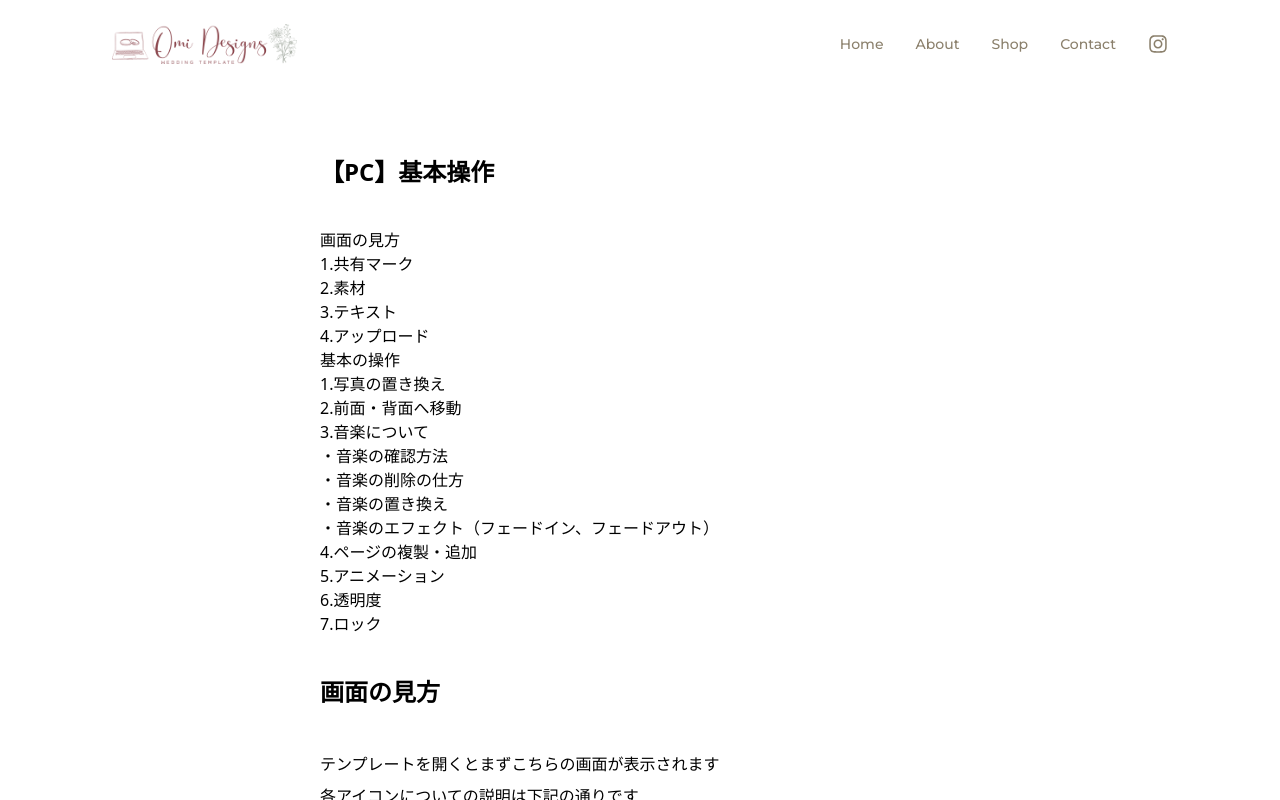
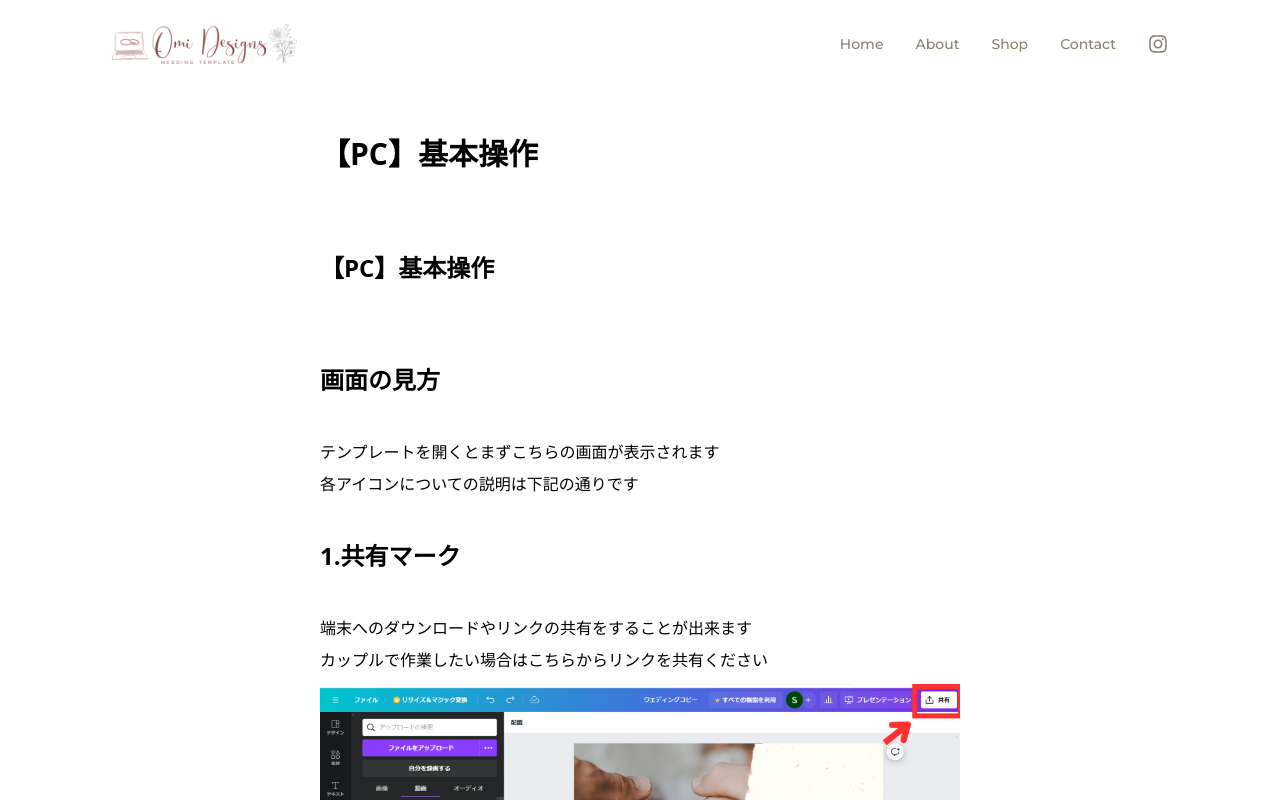
Before and after one commit to garrettomi/omidesigns-instructions, a React (Vite) app: page /PC in a window 1280 px wide. Shown: the top 800 px of the page. Built offline with nearby package versions, Linux system fonts and the light colour scheme; a web font is replaced by a local one.

Commit message:
Fix: Adjust page margins and indentation for sub categories on HashLinkList

```diff
--- a/src/components/common/HashLinkList.jsx
+++ b/src/components/common/HashLinkList.jsx
@@ -4,7 +4,7 @@
     return (
         <ul>
             {items.map((item, index) => (
-                <HashLinkListItem key={index} text={item} />
+                <HashLinkListItem key={index} text={item.text} indent={item.indent} />
             ))}
         </ul>
     );
--- a/src/components/common/HashLinkListItem.jsx
+++ b/src/components/common/HashLinkListItem.jsx
@@ -1,10 +1,22 @@
 import { HashLink } from 'react-router-hash-link';
 
-const HashLinkListItem = ({ text }) => {
+const HashLinkListItem = ({ text, indent }) => {
     return (
-        <li>
-            <HashLink to={`#${text}`}>{text}</HashLink>
-        </li>
+        <>
+            {indent ?
+                <li className="indent-5 font-bold hover:underline">
+                    <HashLink to={`#${text}`}>
+                        {text}
+                    </HashLink>
+                </li>
+                :
+                <li className="font-bold hover:underline">
+                    <HashLink to={`#${text}`}>
+                        {text}
+                    </HashLink>
+                </li>
+            }
+        </>
     );
 };
 
--- a/src/components/common/Title.jsx
+++ b/src/components/common/Title.jsx
@@ -1,7 +1,8 @@
-export default function Title({text}) {
+export default function Title({ text }) {
+    console.log(text);
     return (
         <div className="py-10">
-            <h2 className="text-xl sm:text-2xl md:text-3xl font-bold">{text}</h2>
+            <h1 className="text-xl sm:text-2xl md:text-3xl font-bold">{text}</h1>
         </div>
     );
 };
--- a/src/index.css
+++ b/src/index.css
@@ -14,7 +14,7 @@
 }
 
 section.page-gutters {
-    @apply px-6 sm:px-12 md:px-20 lg:px-32 xl:px-80;
+    @apply px-6 mt-24 sm:px-12 md:px-20 lg:px-32 xl:px-80;
 }
 
 section.page-format p {
--- a/src/pages/Hajimeni.jsx
+++ b/src/pages/Hajimeni.jsx
@@ -15,16 +15,24 @@
 
 export default function Hajimeni() {
     const items = [
-        "はじめに",
-        "Canvaについて",
-        "テンプレートへのアクセス",
+        {
+            text: "はじめに",
+        },
+        {
+            text: "Canvaについて",
+            indent: "indent"
+        },
+        {
+            text: "テンプレートへのアクセス",
+            indent: "indent"
+        },
     ];
 
     return (
         <section className="page-format page-gutters">
             <Title text="はじめに | Canva登録・テンプレートの受け取り方" />
+            <HashLinkList items={items} />
             <SubTitle idName="はじめに" text="はじめに" />
-            <HashLinkList items={items} />
             <SmallTitle idName="Canvaについて" text="Canvaについて" />
             <p>
                 テンプレートのご使用にはCanva Proアカウントが必要です
```
